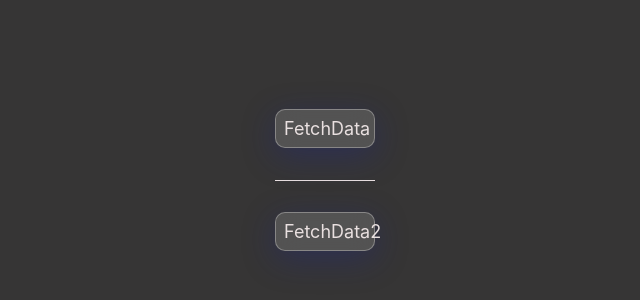
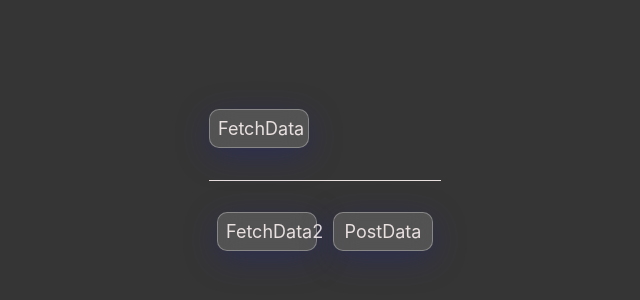
Before and after one commit to Sintu4613S/React_Proj, a React (Vite) app in the folder my_proj/: page / in a window 1280 px wide. Shown: the part 220-520 px from the top of the page, without its empty margins (315-955 px from the left). Built offline with nearby package versions, Linux system fonts and the light colour scheme.

Commit message:
Commented the del func

```diff
--- a/my_proj/src/Component/Axiosfetch.jsx
+++ b/my_proj/src/Component/Axiosfetch.jsx
@@ -4,6 +4,7 @@ import axios from 'axios'
 
 const Postdata = () => {
   const [users, setUsers] = useState([])
+
   const fetchData = async () => {
     const response = await axios({
       url: 'https://6a489aaca033dcb98d64b0ff.mockapi.io/users',
@@ -11,10 +12,32 @@ const Postdata = () => {
     const data = response.data
     setUsers(data)
   }
+  const postData = async () => {
+    const response = await axios({
+      url: 'https://6a489aaca033dcb98d64b0ff.mockapi.io/users',
+      method: 'post',
+      data: {
+        name: "Sintu Kumar",
+        Age: 21
+      }
+    })
+    console.log(response.data)
+
+  }
+  // const deleteData = async (id) => {
+  //   const response = await axios({
+  //     url: 'https://6a489aaca033dcb98d64b0ff.mockapi.io/users',
+  //     method: 'delete',
+  //   })
+  //   console.log(response.data)
+
+  // }
   console.log(users)
   return (
     <>
-      <button onClick={fetchData} className="btn">FetchData2</button>
+      <button onClick={fetchData} className="btn mx-2">FetchData2</button>
+      <button onClick={postData} className="btn mx-2">PostData</button>
+      {/* <button onClick={deleteData} className="btn mx-2">DeleteData</button> */}
       {users.map((userDetails) => {
         return (
           <li key={userDetails.id} className='bg-gray-700 p-6 rounded-lg my-2 '>
```
